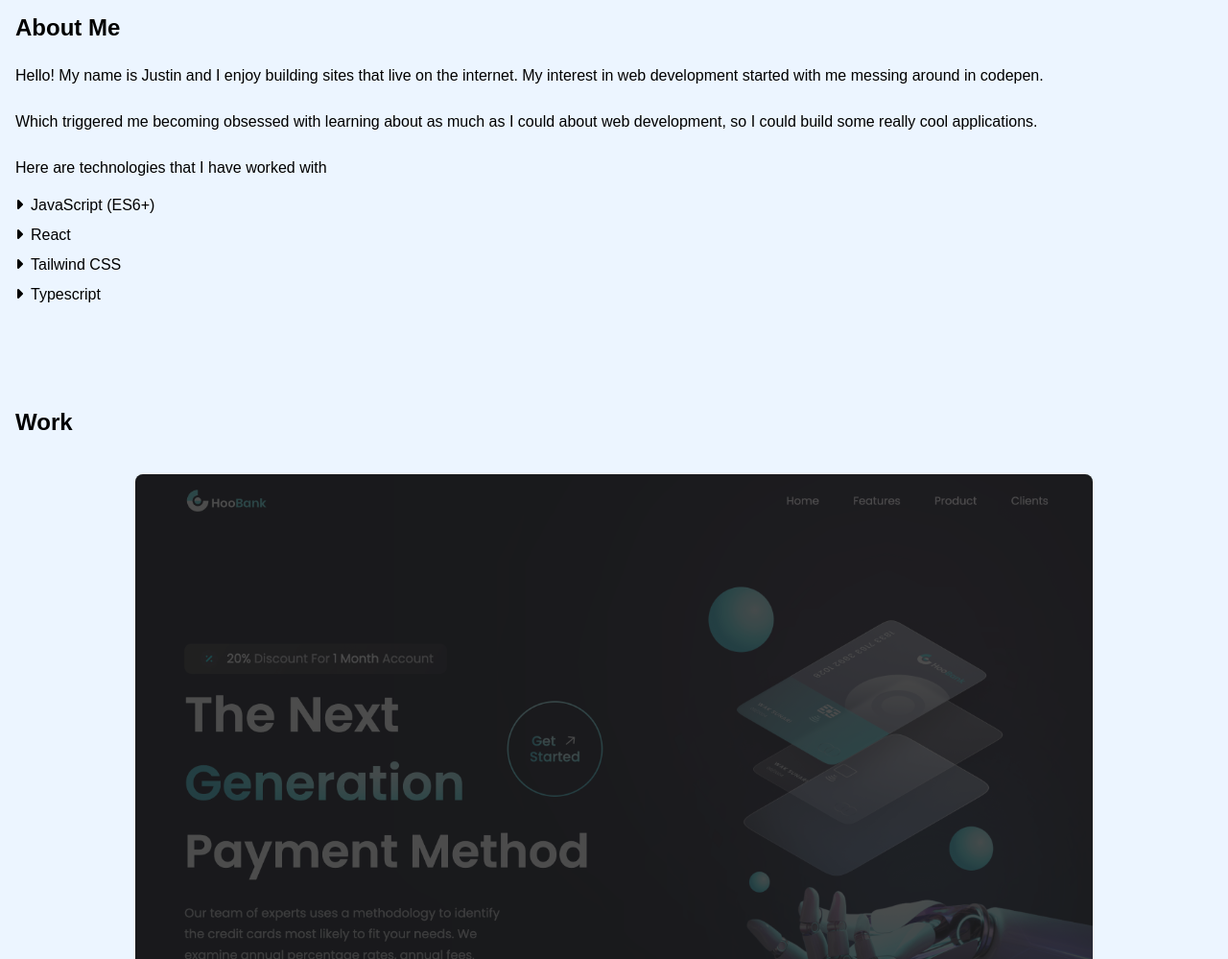
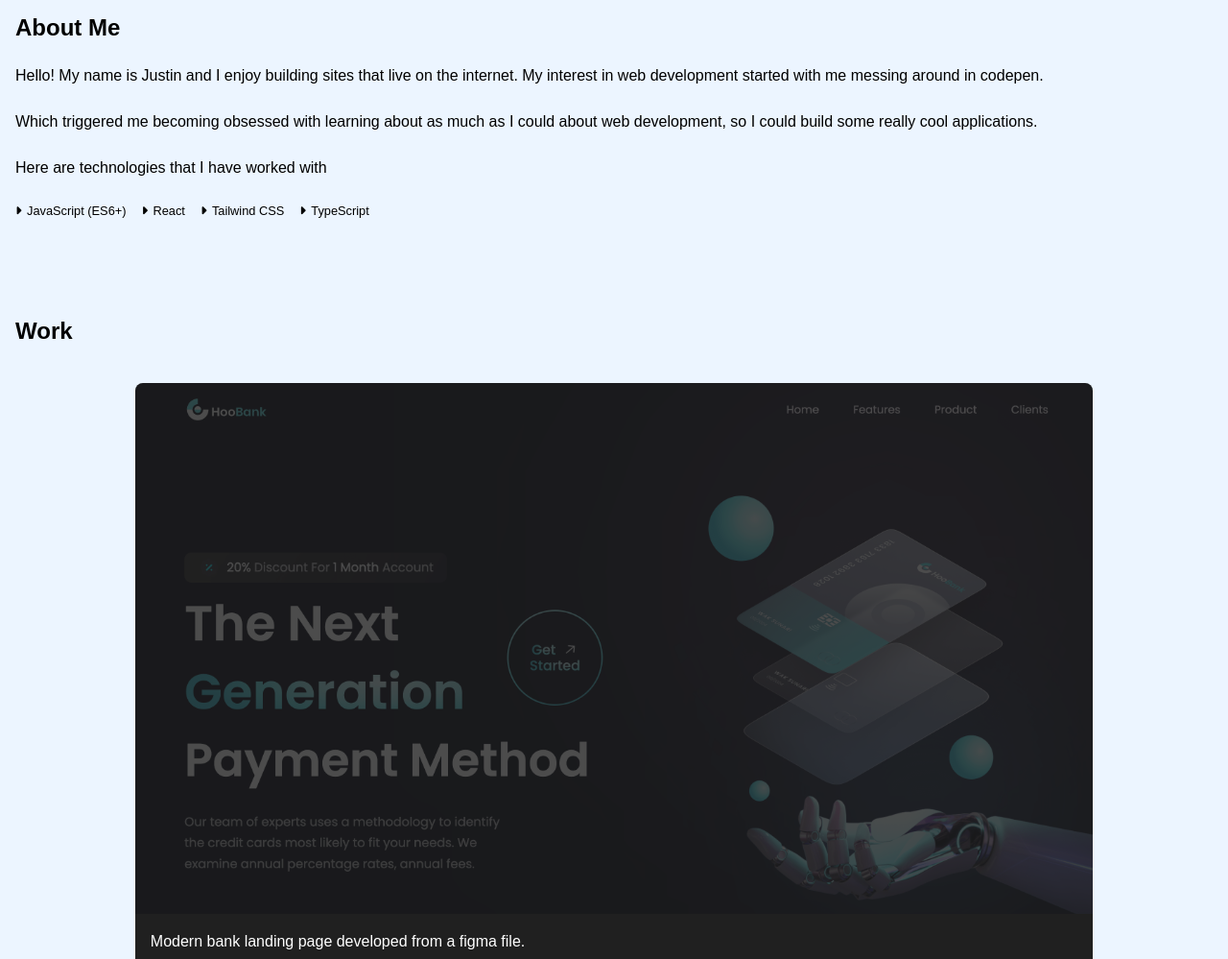
Before and after one commit to justin-0/my-portfolio, a plain HTML site: page index.html in a window 1280 px wide. Shown: the part 797-1796 px from the top of the page at 96% size. Drawn offline with Linux system fonts and the light colour scheme; a web font is replaced by a local one.

Commit message:
skills flexwrap

```diff
--- a/index.html
+++ b/index.html
@@ -82,7 +82,7 @@
           <li><i class="fa-solid fa-caret-right"></i>JavaScript (ES6+)</li>
           <li><i class="fa-solid fa-caret-right"></i>React</li>
           <li><i class="fa-solid fa-caret-right"></i>Tailwind CSS</li>
-          <li><i class="fa-solid fa-caret-right"></i>Typescript</li>
+          <li><i class="fa-solid fa-caret-right"></i>TypeScript</li>
         </ul>
       </div>
     </section>
--- a/style.css
+++ b/style.css
@@ -157,13 +157,27 @@ section {
 .about__text-pd {
   padding: 0.75rem 0;
 }
+
+.about__skills {
+  margin-top: 0.8rem;
+}
+
+.about__skills ul {
+  display: flex;
+  justify-content: flex-start;
+  align-items: center;
+  flex-wrap: wrap;
+  gap: 1rem;
+  font-size: 0.8rem;
+}
+
 .about__skills li {
   list-style: none;
-  padding: 0.4rem 0;
+  /* padding: 0.4rem 0; */
 }
 
 .about__skills i {
-  padding-right: 0.5rem;
+  padding-right: 0.35rem;
 }
 
 .work {
```
